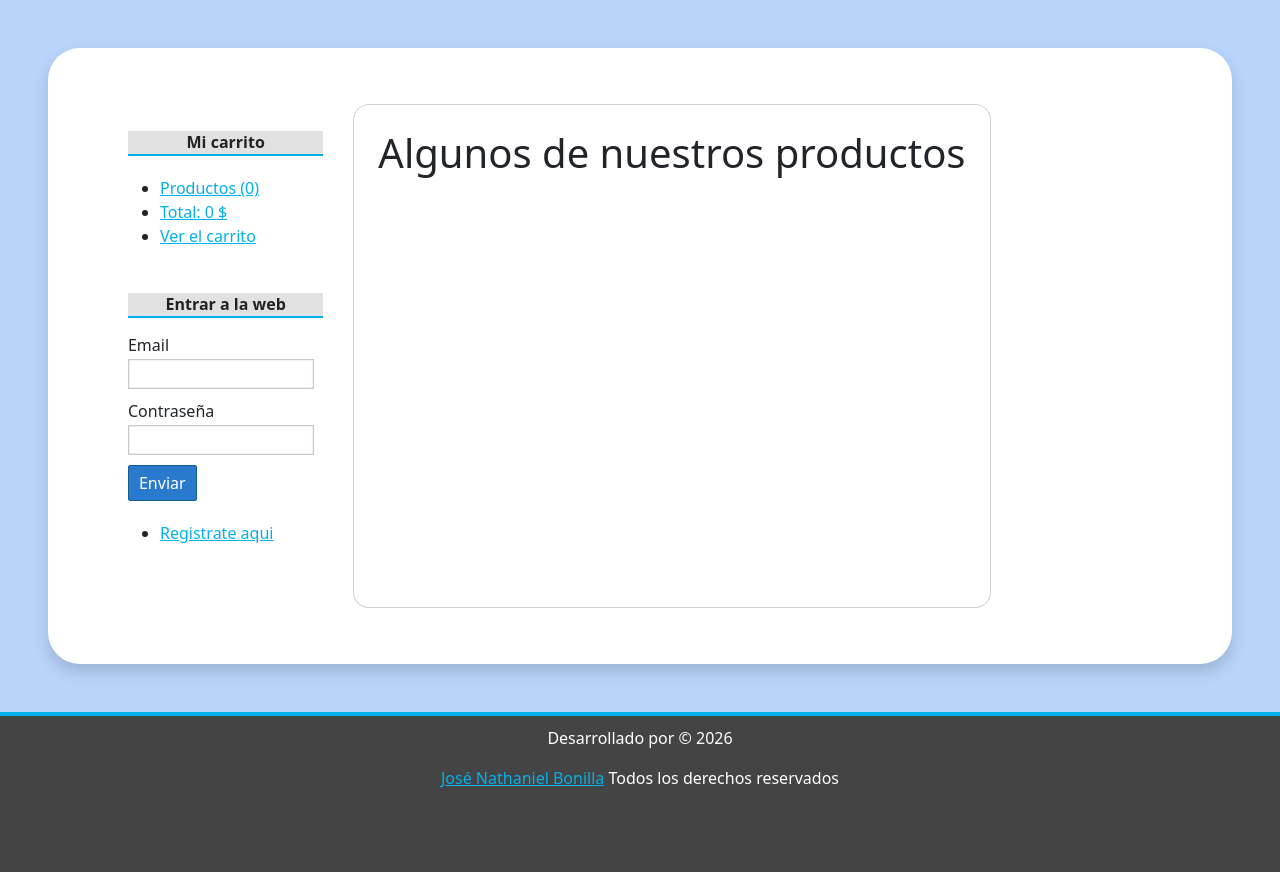
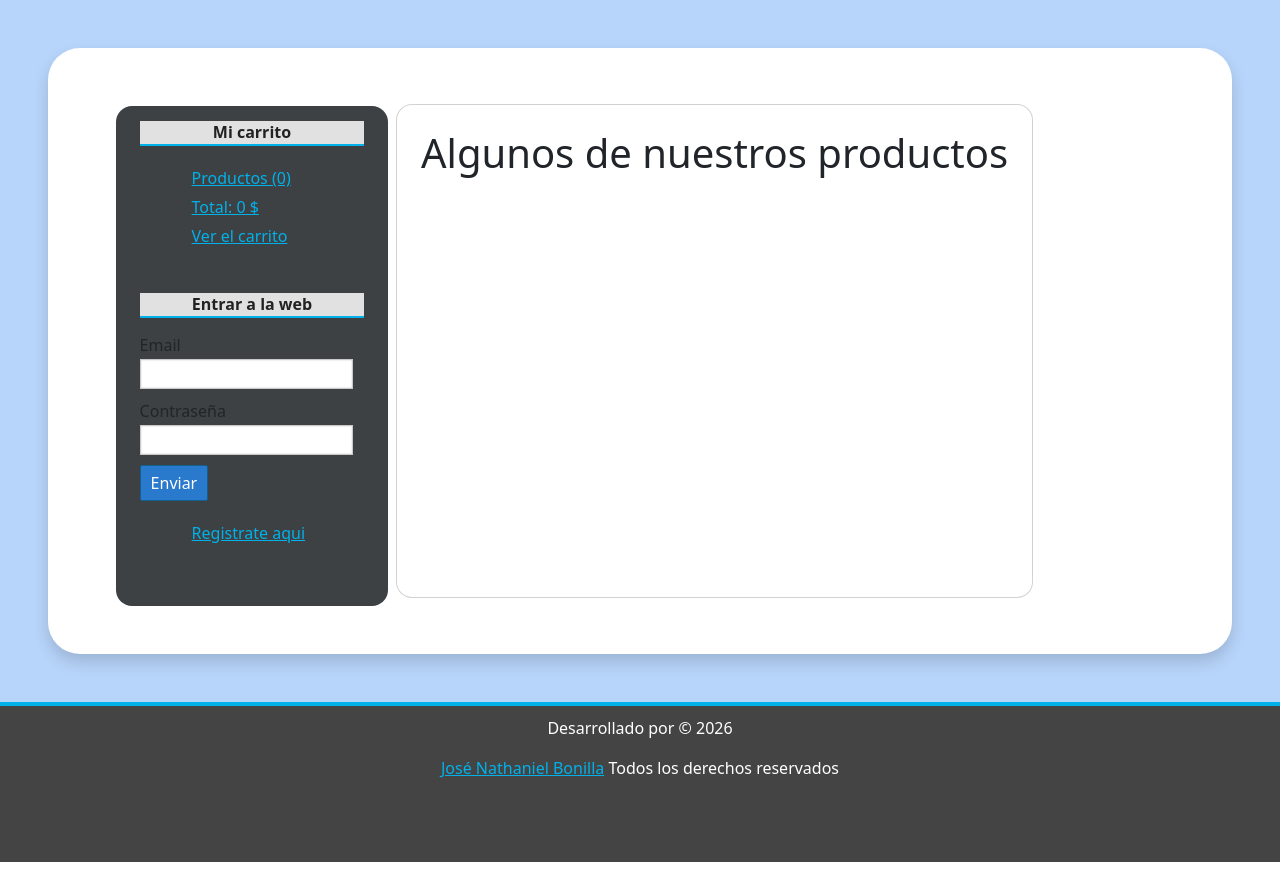
Before and after one commit to N4than13L/tienda_master, a PHP site: page /tienda_master/ in a window 1280 px wide. Shown: the part 66-938 px from the top of the page. Run offline with PHP 8.4, Linux system fonts and the light colour scheme; data comes from the database, SQL or seed files in the repository; data that the repository does not hold is empty; some libraries are stand-ins or nearby versions.

Commit message:
refactor: update sidebar layout and enhance user data handling

```diff
--- a/assets/css/styles.css
+++ b/assets/css/styles.css
@@ -133,11 +133,13 @@ td {
 
 /*BARRA LATERAL*/
 #lateral {
-  width: 22%;
+  width: 25%;
   min-height: 500px;
+  max-height: 3000px;
   float: left;
-  margin-top: 20px;
-  margin-left: 10px;
+  margin-top: 10px;
+  margin-left: 20px;
+  background: #3d4143;
 }
 
 #lateral .block_aside {
@@ -166,12 +168,13 @@ td {
   margin-bottom: 20px;
 }
 
-/* #lateral ul li {
+#lateral ul li {
   list-style: square;
   margin-left: 20px;
   margin-top: 5px;
   margin-bottom: 5px;
-} */
+  list-style: none;
+}
 
 /*FORMS*/
 .form_container {
--- a/views/layout/sidebar.php
+++ b/views/layout/sidebar.php
@@ -67,7 +67,7 @@
 </div>
 
 <!-- Sidebar visible en pantallas grandes -->
-<aside id="lateral" class="d-none d-lg-block">
+<aside id="lateral" class="d-none d-lg-block rounded-4">
 
 	<!-- CARRO DE LA COMPRA -->
 	<div id="carrito" class="block_aside">
```
Also changed, not shown: controllers/UsuarioController.php (+16 -0 lines).
